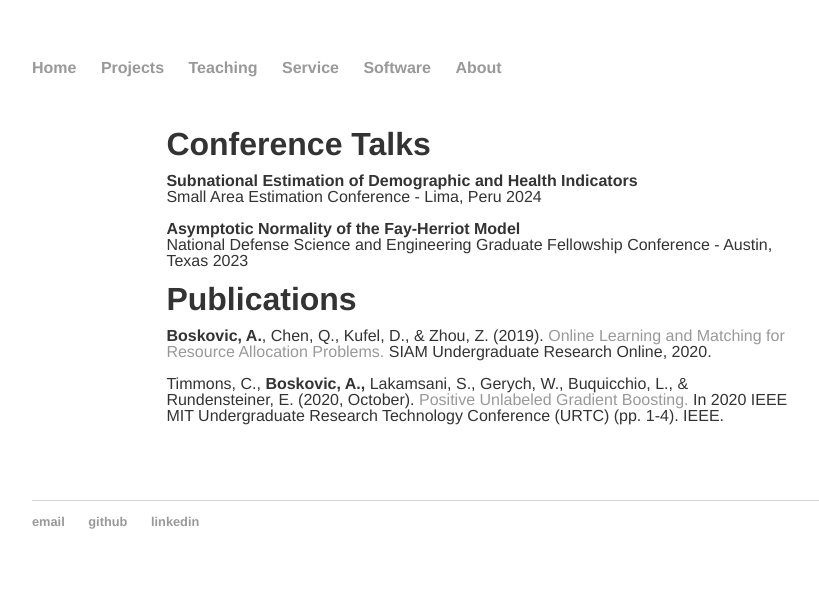
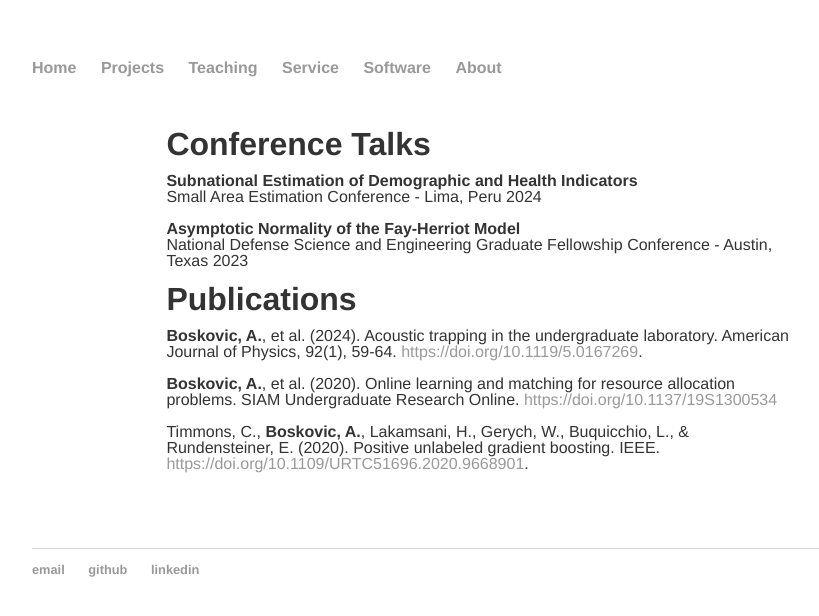
Before and after one commit to aboskovic21/aboskovic21.github.io, a Jekyll site: the page built from projects/index.html, in a window 1280 px wide. Shown: the top 616 px of the page, without its empty margins (160-979 px from the left). Built offline with Jekyll 4.4.1, drawn with Linux system fonts in a browser that asks for light colours.

Commit message:
updated pubs

```diff
--- a/projects/index.html
+++ b/projects/index.html
@@ -20,12 +20,17 @@ layout: default
 
 	<h1>Publications</h1>
 
-
-	<b>Boskovic, A.</b>, Chen, Q., Kufel, D., & Zhou, Z. (2019). <a href = https://arxiv.org/pdf/1911.07409 >Online Learning and Matching for Resource Allocation Problems.</a> SIAM Undergraduate Research Online, 2020.
+	<b>Boskovic, A.</b>, et al. (2024). Acoustic trapping in the undergraduate laboratory. American Journal of Physics, 92(1), 59-64. <a href = "https://doi.org/10.1119/5.0167269">https://doi.org/10.1119/5.0167269</a>.
 
 	<br>
 	<br>
-	Timmons, C., <b>Boskovic, A.,</b> Lakamsani, S., Gerych, W., Buquicchio, L., & Rundensteiner, E. (2020, October). <a href="pu_gb.pdf">Positive Unlabeled Gradient Boosting.</a> In 2020 IEEE MIT Undergraduate Research Technology Conference (URTC) (pp. 1-4). IEEE.
+
+	<b>Boskovic, A.</b>, et al. (2020). Online learning and matching for resource allocation problems. SIAM Undergraduate Research Online. <a href = "https://doi.org/10.1137/19S1300534">https://doi.org/10.1137/19S1300534</a>
+
+
+	<br>
+	<br>
+	Timmons, C., <b>Boskovic, A.</b>, Lakamsani, H., Gerych, W., Buquicchio, L., & Rundensteiner, E. (2020). Positive unlabeled gradient boosting. IEEE. <a href="https://doi.org/10.1109/URTC51696.2020.9668901">https://doi.org/10.1109/URTC51696.2020.9668901</a>.
 
 	<br>
 
```
